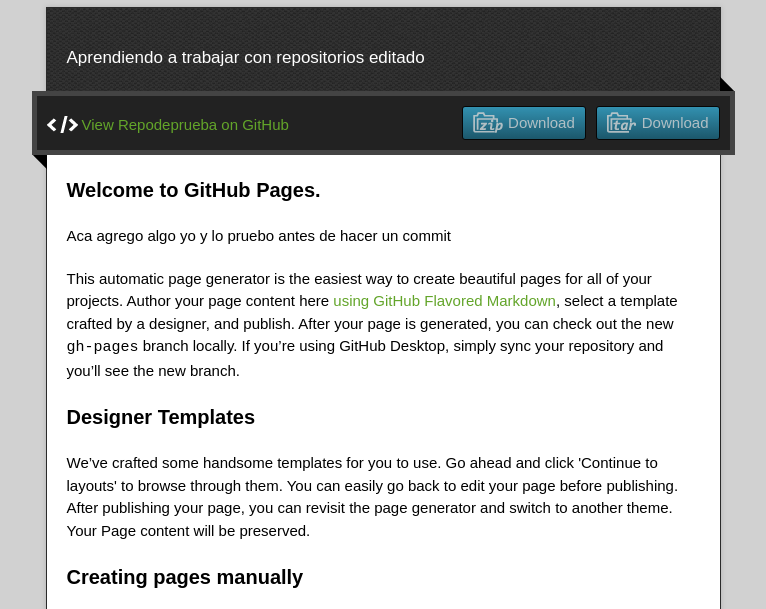
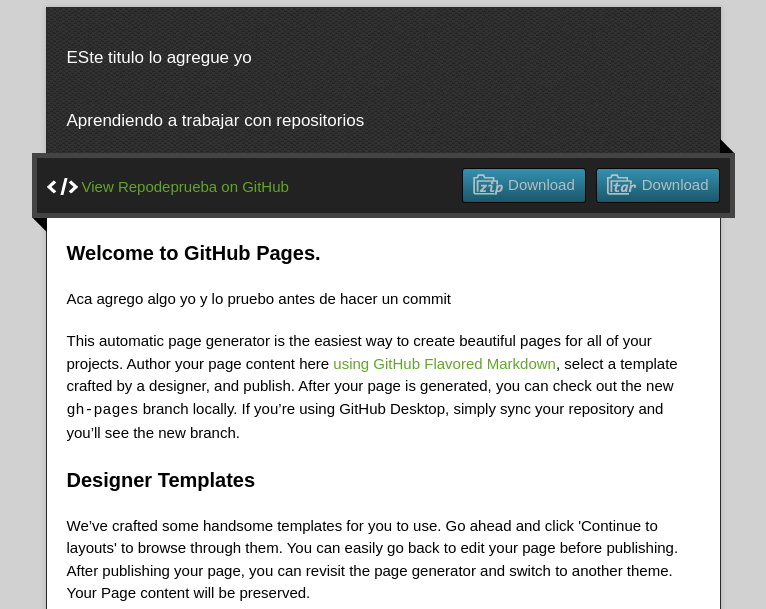
Before and after one commit to AlfredoPlath/RepoDePrueba, a plain HTML site: page index.html in a window 1280 px wide. Shown: the part 123-732 px from the top of the page, without its empty margins (257-1023 px from the left). Drawn offline with nearby package versions, Linux system fonts and the light colour scheme.

Commit message:
agregar titulo personalizado

```diff
--- a/index.html
+++ b/index.html
@@ -25,7 +25,8 @@
       <h1 class="title">Repodeprueba</h1>
     </header>
     <div id="container">
-      <p class="tagline">Aprendiendo a trabajar con repositorios editado</p>
+	<p class="tagline">ESte titulo lo agregue yo</p>
+      <p class="tagline">Aprendiendo a trabajar con repositorios</p>
       <div id="main" role="main">
         <div class="download-bar">
         <div class="inner">
```
